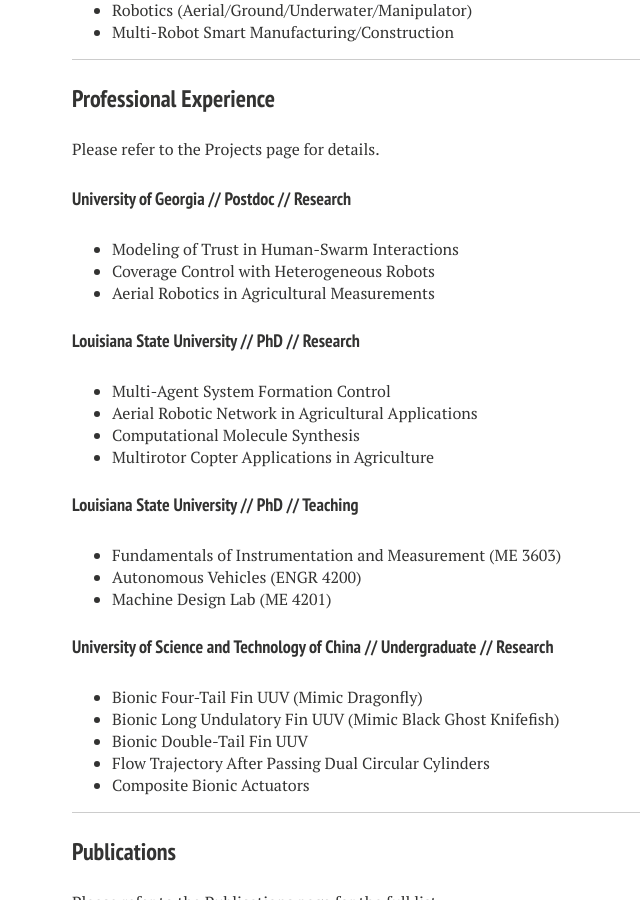
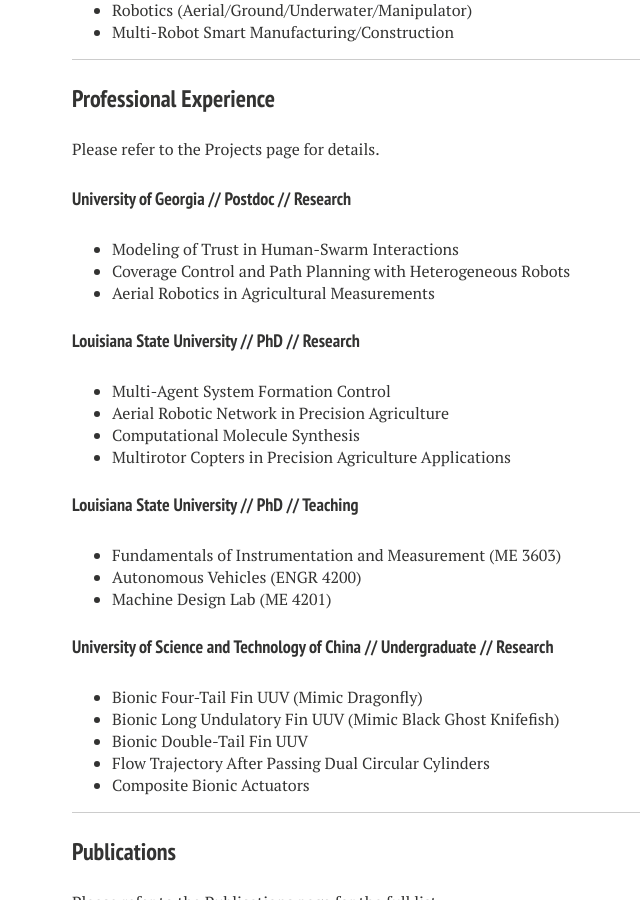
Before and after one commit to liutairan/liutairan.github.io, a Jekyll site: the page built from cv.md, in a window 1280 px wide and 900 px high, scrolled down 600 px. Shown: the whole window, without its empty margins (248-888 px from the left). Built offline with Jekyll 4.4.1, drawn with Linux system fonts in a browser that asks for light colours; nearby versions of some CDN libraries.

Commit message:
Update cv.md

```diff
--- a/cv.md
+++ b/cv.md
@@ -39,14 +39,14 @@
 
 #### University of Georgia // Postdoc // Research
 * Modeling of Trust in Human-Swarm Interactions
-* Coverage Control with Heterogeneous Robots
+* Coverage Control and Path Planning with Heterogeneous Robots
 * Aerial Robotics in Agricultural Measurements
 
 #### Louisiana State University // PhD // Research
 * Multi-Agent System Formation Control
-* Aerial Robotic Network in Agricultural Applications
+* Aerial Robotic Network in Precision Agriculture
 * Computational Molecule Synthesis
-* Multirotor Copter Applications in Agriculture
+* Multirotor Copters in Precision Agriculture Applications
 
 #### Louisiana State University // PhD // Teaching
 * Fundamentals of Instrumentation and Measurement (ME 3603)
```
